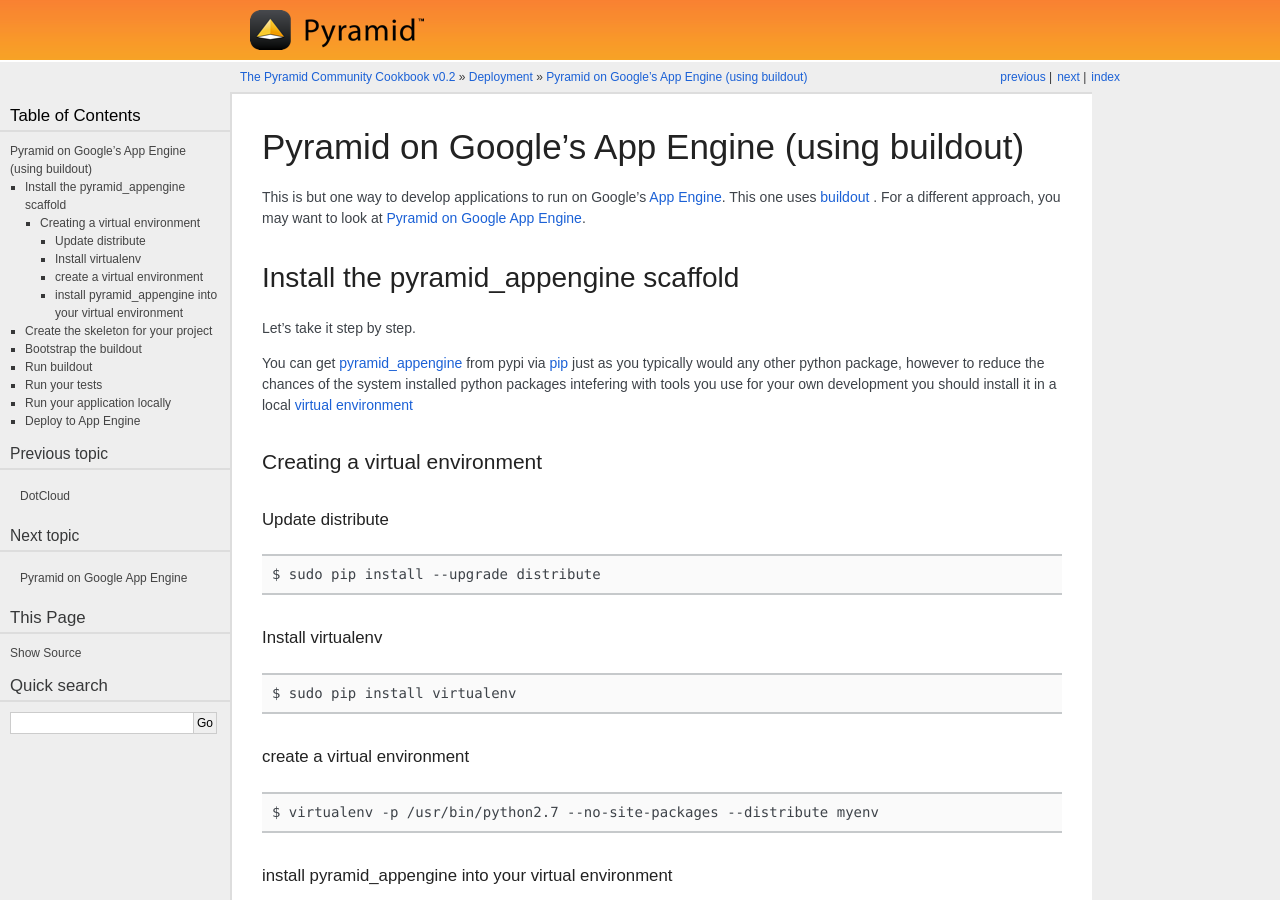
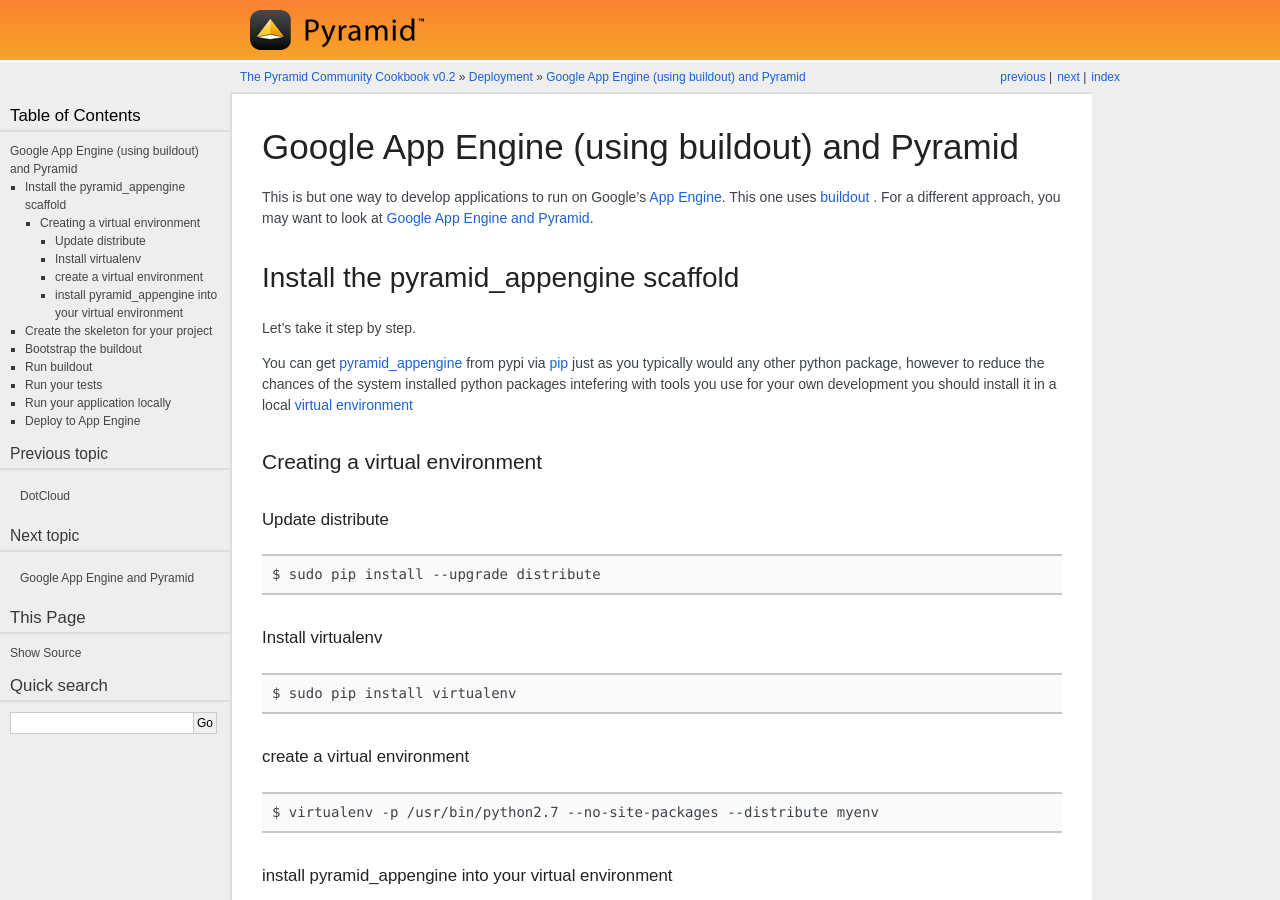
Before and after one commit to Pylons/pyramid_cookbook, a Sphinx documentation site: the page built from docs/deployment/gae_buildout.rst, in a window 1280 px wide and 900 px high. Built offline with Sphinx 7.4.7, drawn with Linux system fonts in a browser that asks for light colours; some web fonts are replaced; some of the changed text lies outside the part shown.

Commit message:
Change headings for easier sorting and recognizibility

```diff
--- a/docs/deployment/gae.rst
+++ b/docs/deployment/gae.rst
@@ -1,7 +1,7 @@
 .. _appengine_tutorial:
 
-:app:`Pyramid` on Google App Engine
-===================================
+Google App Engine and :app:`Pyramid`
+====================================
 
 It is possible to run a :app:`Pyramid` application on `Google App Engine <https://cloud.google.com/appengine/>`_.  This tutorial is written in terms of using the command line on a UNIX system. It should be possible to perform similar actions on a Windows system. This tutorial also assumes you've already installed and created a :app:`Pyramid` application, and that you have a Google App Engine account.
 
--- a/docs/deployment/gae_buildout.rst
+++ b/docs/deployment/gae_buildout.rst
@@ -1,8 +1,7 @@
 .. _appengine_buildout_tutorial:
 
-
-:app:`Pyramid` on Google's App Engine (using buildout)
-======================================================
+Google App Engine (using buildout) and :app:`Pyramid`
+=====================================================
 
 This is but one way to develop applications to run on Google's `App
 Engine <https://cloud.google.com/appengine/>`_. This one uses `buildout
```
